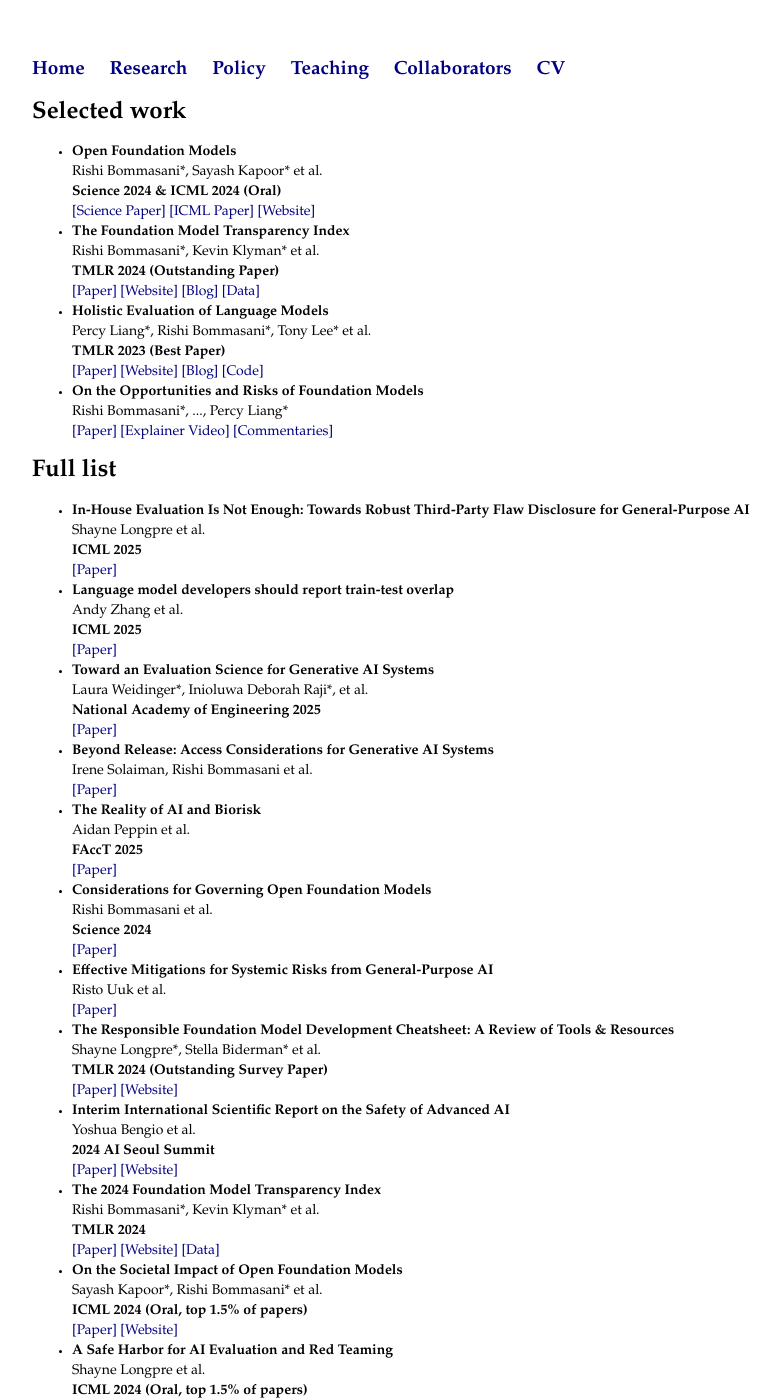
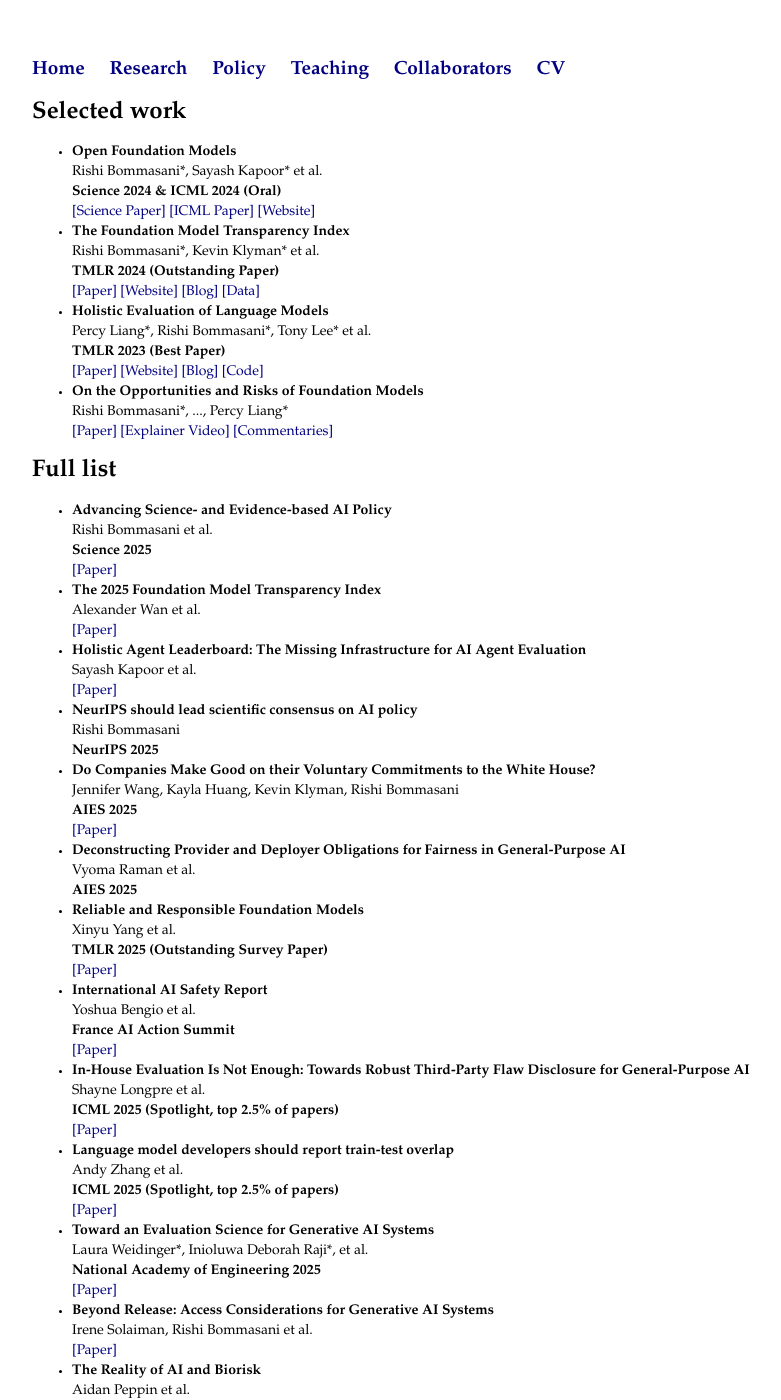
Before and after one commit to rishibommasani/rishibommasani.github.io, a Jekyll site: the page built from papers/index.html, in a window 1280 px wide and 1400 px high. Shown: the whole window, without its empty margins (160-941 px from the left). Built offline with Jekyll 4.4.1, drawn with Linux system fonts in a browser that asks for light colours.

Commit message:
Update index.html

```diff
--- a/papers/index.html
+++ b/papers/index.html
@@ -27,14 +27,66 @@
 
 <h1>Full list</h1>
 <ul>
+  <li>
+    <b>Advancing Science- and Evidence-based AI Policy</b>
+    <br>Rishi Bommasani et al.
+    <br><b>Science 2025</b>
+    <br><a href="https://www.science.org/doi/10.1126/science.adu8449">[Paper]</a>
+  </li>
+
+  <li>
+    <b>The 2025 Foundation Model Transparency Index</b>
+    <br>Alexander Wan et al.
+    <br><a href="https://arxiv.org/abs/2512.10169">[Paper]</a>
+  </li>
+
+  <li>
+    <b>Holistic Agent Leaderboard: The Missing Infrastructure for AI Agent Evaluation</b>
+    <br>Sayash Kapoor et al.
+    <br><a href="https://arxiv.org/abs/2510.11977">[Paper]</a>
+  </li>
+
+  <li>
+    <b>NeurIPS should lead scientific consensus on AI policy</b>
+    <br>Rishi Bommasani
+    <br><b>NeurIPS 2025</b>
+  </li>
+
+  <li>
+    <b>Do Companies Make Good on their Voluntary Commitments to the White House?</b>
+    <br>Jennifer Wang, Kayla Huang, Kevin Klyman, Rishi Bommasani
+    <br><b>AIES 2025</b>
+    <br><a href="https://arxiv.org/abs/2508.08345">[Paper]</a>
+  </li>
+
+  <li>
+    <b>Deconstructing Provider and Deployer Obligations for Fairness in General-Purpose AI</b>
+    <br>Vyoma Raman et al.
+    <br><b>AIES 2025</b>
+  </li>
+
+  <li>
+    <b>Reliable and Responsible Foundation Models</b>
+    <br>Xinyu Yang et al.
+    <br><b>TMLR 2025 (Outstanding Survey Paper)</b>
+    <br><a href="https://openreview.net/forum?id=nLJZh4M6S5">[Paper]</a>
+  </li>
+
+  <li>
+    <b>International AI Safety Report</b>
+    <br>Yoshua Bengio et al.
+    <br><b>France AI Action Summit</b>
+    <br><a href="https://arxiv.org/abs/2501.17805">[Paper]</a>
+  </li>
+
   <li><b>In-House Evaluation Is Not Enough: Towards Robust Third-Party Flaw Disclosure for General-Purpose AI</b>
     <br>Shayne Longpre et al.
-    <br><b>ICML 2025</b>
+    <br><b>ICML 2025 (Spotlight, top 2.5% of papers)</b>
     <br><a href="https://arxiv.org/abs/2503.16861">[Paper]</a>
   </li>
   <li><b>Language model developers should report train-test overlap</b>
     <br>Andy Zhang et al.
-    <br><b>ICML 2025</b>
+    <br><b>ICML 2025 (Spotlight, top 2.5% of papers)</b>
     <br><a href="https://arxiv.org/abs/2410.08385">[Paper]</a>
   </li>
   <li><b>Toward an Evaluation Science for Generative AI Systems</b>
```
